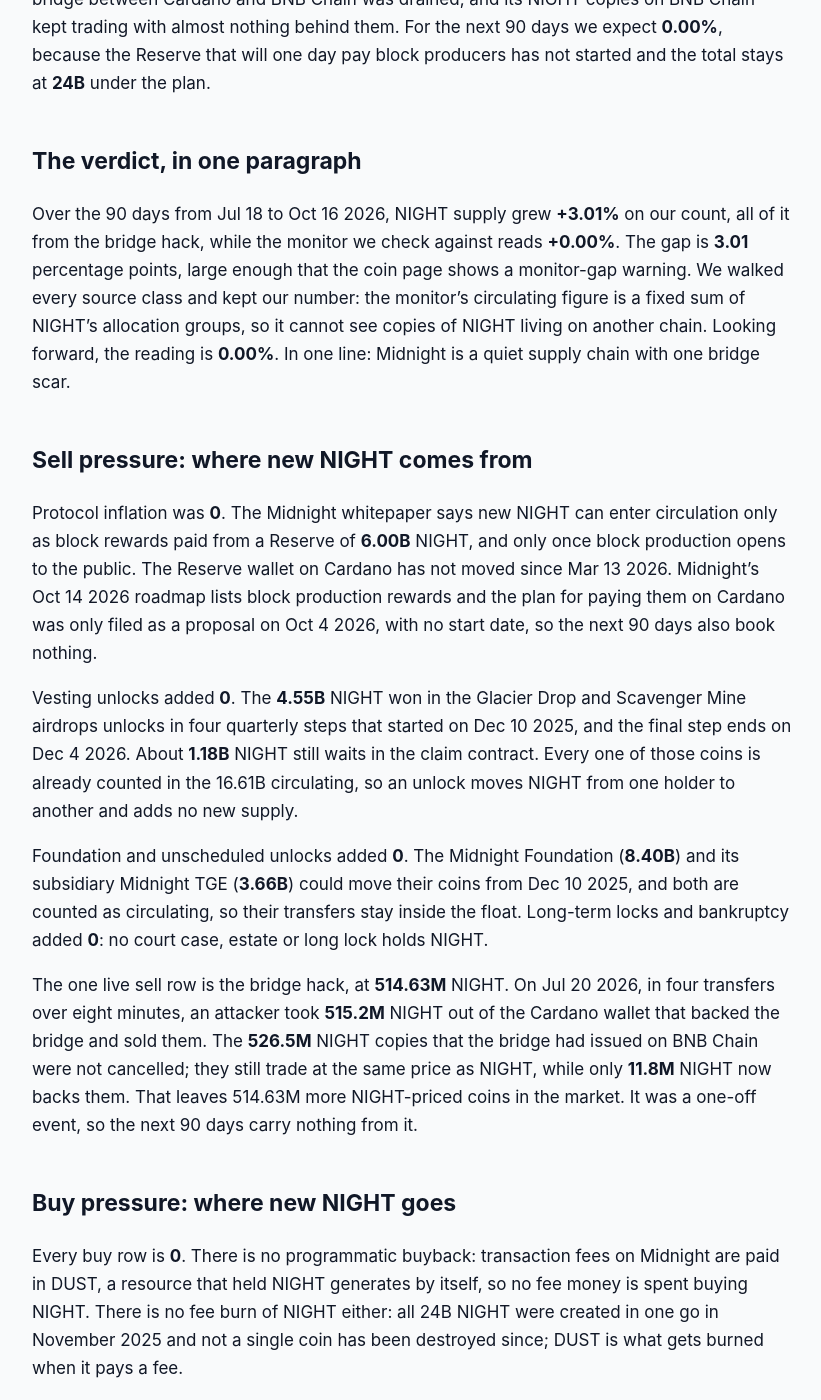
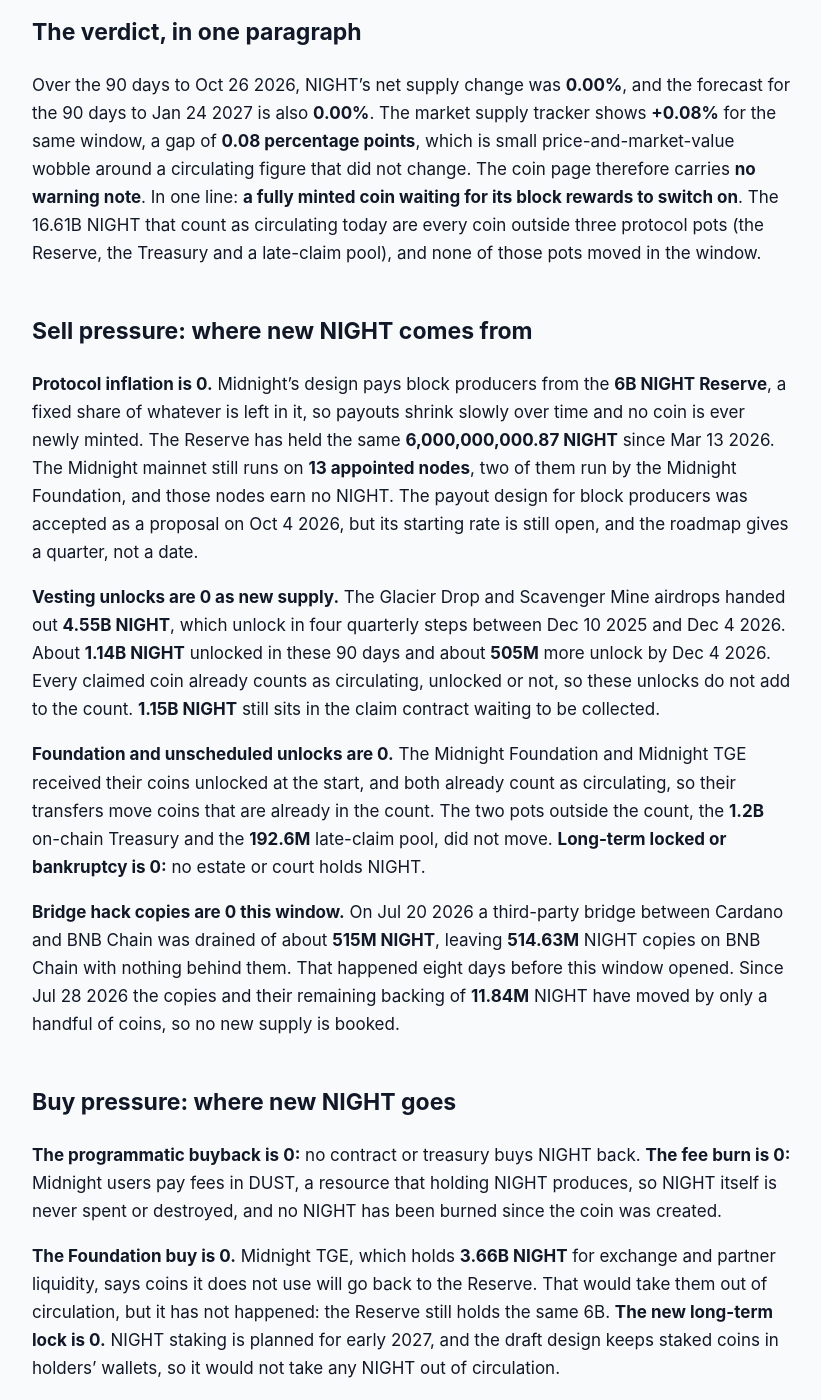
Before and after one commit to jeevansongmy-spec/mrnasdog-articles, a Jekyll site: the page built from crypto/night-pressure-framework.md, in a window 1280 px wide and 1400 px high, scrolled down 387 px. Shown: the whole window, without its empty margins (228-1049 px from the left). Built offline with Jekyll 4.4.1, drawn with Linux system fonts in a browser that asks for light colours; some of the changed text lies outside the part shown.

Commit message:
publish: crypto/night-pressure-framework

```diff
--- a/crypto/night-pressure-framework.md
+++ b/crypto/night-pressure-framework.md
@@ -1,67 +1,60 @@
 ---
-title:         "NIGHT Inflation Analysis · October 2026 · Supply was growing · trend cooling"
-description:   "Supply was growing, trend cooling: no NIGHT minted or burned, but a Jul 20 2026 bridge hack left 514.6M copies unbacked, +3.01% in 90 days; 0.00% next."
+title:         "NIGHT Inflation Analysis · October 2026 · Mixed flows · supply roughly steady"
+description:   "NIGHT supply is flat: no new NIGHT in 90 days, 0.00% net and 0.00% next. All 24B exist; the 6B Reserve that will pay block producers has not paid out yet."
 canonical_url: "https://mrnasdog.com/research/night/inflation"
 tags:          ["crypto", "night", "midnight", "cardano"]
 published:     true
 ---
 *Originally published at [https://mrnasdog.com/research/night/inflation](https://mrnasdog.com/research/night/inflation)*
 
-<!-- main-page -->
-Looking for the buy-or-sell answer? It is on the NIGHT coin page, with demand and price drivers: [mrnasdog.com/research/night](https://mrnasdog.com/research/night)
+# NIGHT Inflation Analysis · October 2026 · Mixed flows · supply roughly steady
 
-# NIGHT Inflation Analysis · October 2026 · Supply was growing · trend cooling
-
-Midnight (NIGHT) created **0** new coins in the last 90 days and burned **0**, yet the number of NIGHT-priced coins that can trade rose by **514.63M**, or **+3.01%** of the **17.12B** that can trade on Cardano and BNB Chain together. The cause was a single event: on Jul 20 2026 an outside bridge between Cardano and BNB Chain was drained, and its NIGHT copies on BNB Chain kept trading with almost nothing behind them. For the next 90 days we expect **0.00%**, because the Reserve that will one day pay block producers has not started and the total stays at **24B** under the plan.
+**NIGHT is flat: no new NIGHT reached the market between Jul 28 and Oct 26 2026**, so circulating supply moved **0.00%** in 90 days and is set to stay at **0.00%** for the next 90. Midnight created all **24B NIGHT** at launch; new coins can only enter circulation from a locked **6B Reserve** that will pay block producers, and that Reserve has not paid out a single coin yet. Sell pressure is **0**, buy pressure is **0**, and the market supply tracker reads **+0.08%**.
 
 ## The verdict, in one paragraph
 
-Over the 90 days from Jul 18 to Oct 16 2026, NIGHT supply grew **+3.01%** on our count, all of it from the bridge hack, while the monitor we check against reads **+0.00%**. The gap is **3.01** percentage points, large enough that the coin page shows a monitor-gap warning. We walked every source class and kept our number: the monitor's circulating figure is a fixed sum of NIGHT's allocation groups, so it cannot see copies of NIGHT living on another chain. Looking forward, the reading is **0.00%**. In one line: Midnight is a quiet supply chain with one bridge scar.
+Over the 90 days to Oct 26 2026, NIGHT's net supply change was **0.00%**, and the forecast for the 90 days to Jan 24 2027 is also **0.00%**. The market supply tracker shows **+0.08%** for the same window, a gap of **0.08 percentage points**, which is small price-and-market-value wobble around a circulating figure that did not change. The coin page therefore carries **no warning note**. In one line: **a fully minted coin waiting for its block rewards to switch on**. The 16.61B NIGHT that count as circulating today are every coin outside three protocol pots (the Reserve, the Treasury and a late-claim pool), and none of those pots moved in the window.
 
 ## Sell pressure: where new NIGHT comes from
 
-Protocol inflation was **0**. The Midnight whitepaper says new NIGHT can enter circulation only as block rewards paid from a Reserve of **6.00B** NIGHT, and only once block production opens to the public. The Reserve wallet on Cardano has not moved since Mar 13 2026. Midnight's Oct 14 2026 roadmap lists block production rewards and the plan for paying them on Cardano was only filed as a proposal on Oct 4 2026, with no start date, so the next 90 days also book nothing.
+**Protocol inflation is 0.** Midnight's design pays block producers from the **6B NIGHT Reserve**, a fixed share of whatever is left in it, so payouts shrink slowly over time and no coin is ever newly minted. The Reserve has held the same **6,000,000,000.87 NIGHT** since Mar 13 2026. The Midnight mainnet still runs on **13 appointed nodes**, two of them run by the Midnight Foundation, and those nodes earn no NIGHT. The payout design for block producers was accepted as a proposal on Oct 4 2026, but its starting rate is still open, and the roadmap gives a quarter, not a date.
 
-Vesting unlocks added **0**. The **4.55B** NIGHT won in the Glacier Drop and Scavenger Mine airdrops unlocks in four quarterly steps that started on Dec 10 2025, and the final step ends on Dec 4 2026. About **1.18B** NIGHT still waits in the claim contract. Every one of those coins is already counted in the 16.61B circulating, so an unlock moves NIGHT from one holder to another and adds no new supply.
+**Vesting unlocks are 0 as new supply.** The Glacier Drop and Scavenger Mine airdrops handed out **4.55B NIGHT**, which unlock in four quarterly steps between Dec 10 2025 and Dec 4 2026. About **1.14B NIGHT** unlocked in these 90 days and about **505M** more unlock by Dec 4 2026. Every claimed coin already counts as circulating, unlocked or not, so these unlocks do not add to the count. **1.15B NIGHT** still sits in the claim contract waiting to be collected.
 
-Foundation and unscheduled unlocks added **0**. The Midnight Foundation (**8.40B**) and its subsidiary Midnight TGE (**3.66B**) could move their coins from Dec 10 2025, and both are counted as circulating, so their transfers stay inside the float. Long-term locks and bankruptcy added **0**: no court case, estate or long lock holds NIGHT.
+**Foundation and unscheduled unlocks are 0.** The Midnight Foundation and Midnight TGE received their coins unlocked at the start, and both already count as circulating, so their transfers move coins that are already in the count. The two pots outside the count, the **1.2B** on-chain Treasury and the **192.6M** late-claim pool, did not move. **Long-term locked or bankruptcy is 0:** no estate or court holds NIGHT.
 
-The one live sell row is the bridge hack, at **514.63M** NIGHT. On Jul 20 2026, in four transfers over eight minutes, an attacker took **515.2M** NIGHT out of the Cardano wallet that backed the bridge and sold them. The **526.5M** NIGHT copies that the bridge had issued on BNB Chain were not cancelled; they still trade at the same price as NIGHT, while only **11.8M** NIGHT now backs them. That leaves 514.63M more NIGHT-priced coins in the market. It was a one-off event, so the next 90 days carry nothing from it.
+**Bridge hack copies are 0 this window.** On Jul 20 2026 a third-party bridge between Cardano and BNB Chain was drained of about **515M NIGHT**, leaving **514.63M** NIGHT copies on BNB Chain with nothing behind them. That happened eight days before this window opened. Since Jul 28 2026 the copies and their remaining backing of **11.84M** NIGHT have moved by only a handful of coins, so no new supply is booked.
 
 ## Buy pressure: where new NIGHT goes
 
-Every buy row is **0**. There is no programmatic buyback: transaction fees on Midnight are paid in DUST, a resource that held NIGHT generates by itself, so no fee money is spent buying NIGHT. There is no fee burn of NIGHT either: all 24B NIGHT were created in one go in November 2025 and not a single coin has been destroyed since; DUST is what gets burned when it pays a fee.
+**The programmatic buyback is 0:** no contract or treasury buys NIGHT back. **The fee burn is 0:** Midnight users pay fees in DUST, a resource that holding NIGHT produces, so NIGHT itself is never spent or destroyed, and no NIGHT has been burned since the coin was created.
 
-There is no Foundation buying. Midnight TGE says it will hand unused coins back to the Reserve one day, which would take them out of circulation and show up here, but none has gone back yet. There is no new long-term lock: NIGHT staking does not exist yet, and the roadmap aims to open it in early 2027.
+**The Foundation buy is 0.** Midnight TGE, which holds **3.66B NIGHT** for exchange and partner liquidity, says coins it does not use will go back to the Reserve. That would take them out of circulation, but it has not happened: the Reserve still holds the same 6B. **The new long-term lock is 0.** NIGHT staking is planned for early 2027, and the draft design keeps staked coins in holders' wallets, so it would not take any NIGHT out of circulation.
 
 ## Foundation and overhang
 
-Two kinds of NIGHT sit near the market. The first is already counted as circulating: the Foundation's 8.40B and Midnight TGE's 3.66B. The wallets that first received those 12.06B now hold about **4.07B**; the rest has moved to other wallets, exchanges and partners over the past ten months. Selling from here would not change our supply count, but it is the largest pool of NIGHT any one group controls, and we keep watching it.
+The largest holders are the project's own entities. The **Midnight Foundation** was given **8.4B NIGHT** and **Midnight TGE 3.66B**, together half of all NIGHT, both unlocked since Dec 10 2025 and both inside the circulating count. Of those 12.06B, **4.07B** still sits on the wallets they used at launch; the rest has moved on to other wallets.
 
-The second kind is outside the float and would count as new supply if it moved: the Reserve (**6.00B**, for future block rewards), the on-chain Treasury (**1.20B**, locked until on-chain voting exists) and the Lost-and-Found pool (**192.6M**, for airdrop users who missed their claim). Together they are exactly the 7.39B gap between the 24B total and the 16.61B circulating, and none of the three wallets has moved since Mar 13 2026. If any of these balances falls between our checks, the outflow enters the Foundation and unscheduled unlocks row at the next check.
+Three protocol pots sit outside the count and are checked on-chain at every rebuild: the **6B Reserve** for block producer pay, the **1.2B Treasury** that stays locked until on-chain voting exists, and the **192.6M** Lost-and-Found pool for airdrop holders who missed the first claim windows, which opens some time after mainnet and has a four-year claim window. If any of these balances falls between rebuilds, the coins that leave enter the sell side at the next rebuild.
 
-## How NIGHT compares to other privacy chains
+## How NIGHT compares to other privacy Layer 1 chains
 
-Zcash and Monero, the older privacy coins, pay miners new coins every block, so their supply grows every day by design: Zcash on a halving schedule toward a 21M cap, Monero on a small permanent tail emission. NIGHT works the other way round. Its whole 24B supply was created at the start, and new circulating coins will come only from a Reserve that pays block producers a small share of what is left each block, so the flow shrinks over time and the Reserve should last for a very long time.
+**Zcash** pays miners new ZEC every block on a halving schedule toward a 21M cap, and **Monero** pays a small fixed tail reward forever. Both add new coins from day one. NIGHT works the other way: all 24B were created at launch, and new circulating supply can only come from the Reserve as block producer pay, on a curve that slows as the Reserve empties. Today that pay has not started, so NIGHT shows zero new supply while Zcash and Monero keep printing.
 
-The bigger difference is who holds the coins. A mined coin starts with almost nothing in team hands. NIGHT started with the Foundation and Midnight TGE holding just over half of all supply, unlocked from the first day, and with another 7.39B parked in protocol wallets. That makes NIGHT's supply story less about steady printing and more about what a few large wallets decide to do.
-
-Fees are a third split. On most chains users spend the native coin on fees, and some chains burn part of it, which can take supply away. On Midnight users spend DUST, which NIGHT generates, so heavier use does not burn NIGHT. Usage adds demand for holding NIGHT, not a burn.
+The closest match in design is **Cardano**, whose ADA also comes out of a shrinking reserve. The difference is timing: Cardano's reserve has paid out for years, while Midnight's has not opened. Midnight's own design papers use a **3%** first-year rate as a worked example; at that pace about **123M NIGHT** would enter circulation every 90 days, roughly **0.7%** of today's float. None of these chains burns its coin for fees the way Ethereum does, and NIGHT's fees are paid in DUST, so there is no burn to offset future rewards.
 
 ## What to watch in the next 90 days
 
-The start of block production rewards: the Oct 14 2026 roadmap lists them, and once they begin the Reserve starts paying out new NIGHT, which goes straight into the protocol inflation row.
+**By Dec 31 2026:** the roadmap lists block producer pay for the last quarter of 2026. The day the Reserve pays its first reward, new NIGHT starts entering circulation and this page turns inflationary.
 
-Dec 4 2026, when the last airdrop unlock step ends and the 90-day claim grace period begins; this moves no supply on our count, but more NIGHT becomes free to sell.
+**Dec 4 2026:** the last airdrop unlock step. About 505M NIGHT unlock by then and a 90-day grace period follows for collecting them, to about Mar 4 2027. These coins are already counted, so the supply figure will not move, but more of them become free to sell.
 
-Any move by the bridge operator to back its BNB Chain copies again or to buy them in, which would show up as a buy row and undo part of the hack.
+**Jan 1 to Mar 31 2027:** the roadmap opens block production to Cardano stake pools and starts NIGHT staking. Staking as drafted locks nothing, so it would not offset the new pay.
 
-The Foundation and Midnight TGE wallets, including any coins handed back to the Reserve, and the opening of the Lost-and-Found claim phase.
+**No date yet:** the opening of the 192.6M Lost-and-Found pool, any on-chain vote that unlocks the 1.2B Treasury, any return of unused Midnight TGE coins to the Reserve, and any buy-back of the 514.63M unbacked BNB Chain copies.
 
 ## Summary
 
-Midnight (NIGHT) printed no new coins and burned none in the last 90 days, but the Jul 20 2026 bridge hack left **514.63M** NIGHT copies on BNB Chain with nothing behind them, so the coins that can trade grew **+3.01%** while the monitor read **+0.00%**. For the next 90 days we expect **0.00%**, since the 6.00B Reserve has not started paying block producers. The key risk is concentration: the Foundation and Midnight TGE received 12.06B NIGHT unlocked, and 7.39B more waits in protocol wallets. The plan caps the total at 24B NIGHT.
+NIGHT's supply was flat at **0.00%** over the 90 days to Oct 26 2026, and the forecast for the next 90 days is also 0.00%, against **+0.08%** on the market supply tracker. Midnight created all 24B NIGHT at launch, and new circulating NIGHT can only come from the locked 6B Reserve as block producer pay, which has not started. The main risk is that switch: the roadmap points to late 2026 or early 2027, and at the project's own 3% example about 123M NIGHT would join the market every 90 days. Airdrop unlocks, Foundation transfers and the 514.63M unbacked bridge copies do not change the count, but they decide how many already-counted coins are free to sell.
 
----
-
-*MrNasDog Pressure Framework analysis of NIGHT, Metric 1 — Inflation. Data + explanation only. Not financial advice. Checked Oct 16 2026.*
+*MrNasDog Pressure Framework analysis of NIGHT, Metric 1 — Inflation. Data + explanation only. Not financial advice. Checked Oct 26 2026.*
```
